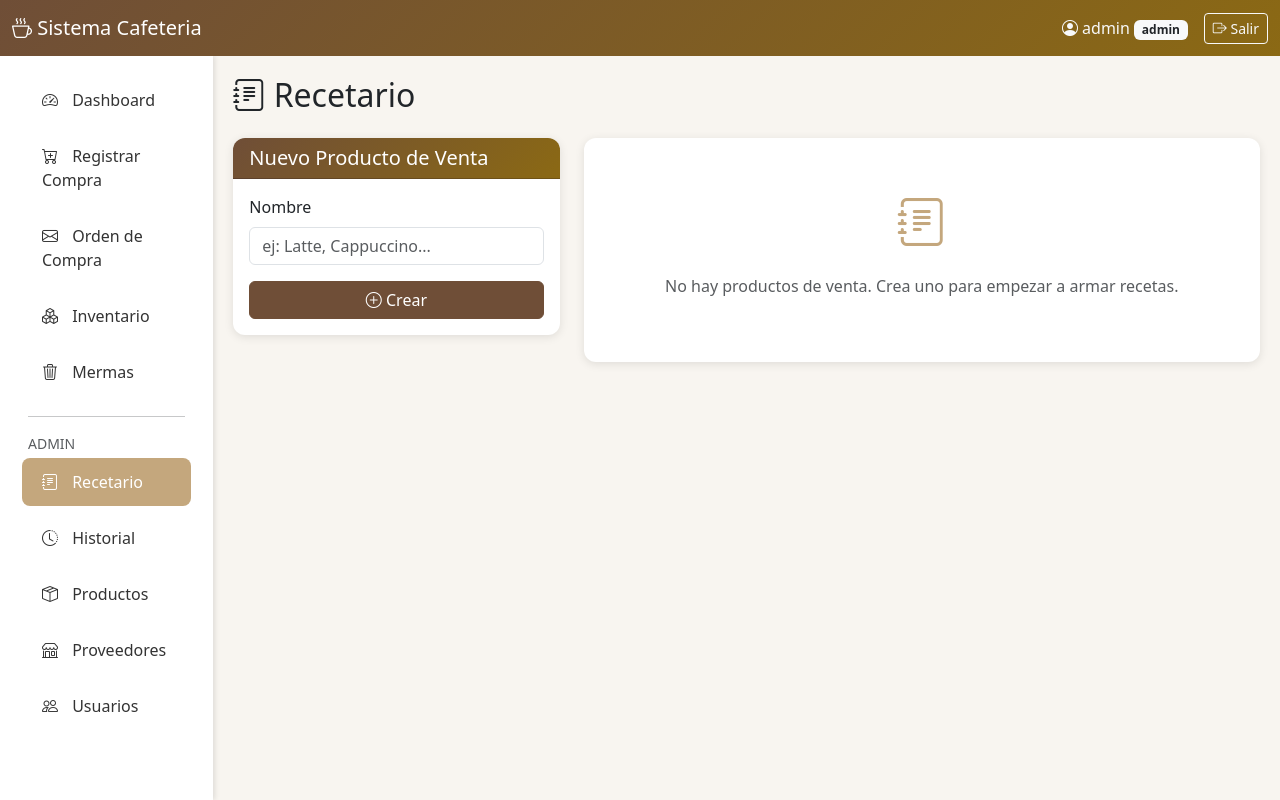
After one commit to Elcapito2003/cafe-sistema, a Flask app: page /recetario in a window 1280 px wide. The commit adds this page. Run offline with Flask 3, Linux system fonts and the light colour scheme; a user stored in the database is signed in; data that the repository does not hold is empty.

Commit message:
Agregar modulo de recetario con productos de venta e ingredientes
Co-Authored-By: Claude Opus 4.5 <noreply@anthropic.com>

```diff
--- a/app.py
+++ b/app.py
@@ -1,7 +1,7 @@
 from flask import Flask, render_template, request, redirect, url_for, flash, jsonify
 from flask_login import LoginManager, login_user, logout_user, login_required, current_user
 from config import Config
-from models import db, Usuario, Proveedor, Producto, ProductoProveedor, Compra, MovimientoInventario
+from models import db, Usuario, Proveedor, Producto, ProductoProveedor, Compra, MovimientoInventario, ProductoVenta, RecetaIngrediente
 from datetime import datetime
 import smtplib
 from email.mime.text import MIMEText
@@ -546,6 +546,87 @@ def api_inventario_estado():
         })
     return jsonify(resultado)
 
+# --- RECETARIO ---
+@app.route('/recetario', methods=['GET', 'POST'])
+@login_required
+def recetario():
+    if current_user.rol != 'admin':
+        flash('Acceso denegado', 'error')
+        return redirect(url_for('dashboard'))
+
+    if request.method == 'POST':
+        action = request.form.get('action')
+
+        if action == 'crear_producto_venta':
+            nombre = request.form.get('nombre')
+            if nombre:
+                if ProductoVenta.query.filter_by(nombre=nombre).first():
+                    flash('Este producto de venta ya existe', 'error')
+                else:
+                    pv = ProductoVenta(nombre=nombre)
+                    db.session.add(pv)
+                    db.session.commit()
+                    flash(f'Producto de venta "{nombre}" creado', 'success')
+            else:
+                flash('El nombre es obligatorio', 'error')
+
+        elif action == 'agregar_ingrediente':
+            producto_venta_id = request.form.get('producto_venta_id')
+            producto_id = request.form.get('producto_id')
+            cantidad = request.form.get('cantidad', 0)
+
+            if producto_venta_id and producto_id and float(cantidad) > 0:
+                existente = RecetaIngrediente.query.filter_by(
+                    producto_venta_id=producto_venta_id, producto_id=producto_id
+                ).first()
+
+                if existente:
+                    existente.cantidad = float(cantidad)
+                else:
+                    ri = RecetaIngrediente(
+                        producto_venta_id=int(producto_venta_id),
+                        producto_id=int(producto_id),
+                        cantidad=float(cantidad)
+                    )
+                    db.session.add(ri)
+
+                db.session.commit()
+                flash('Ingrediente agregado a la receta', 'success')
+            else:
+                flash('Faltan datos para agregar ingrediente', 'error')
+
+        return redirect(url_for('recetario'))
+
+    productos_venta = ProductoVenta.query.all()
+    productos = Producto.query.all()
+    return render_template('recetario.html', productos_venta=productos_venta, productos=productos)
+
+@app.route('/recetario/eliminar-producto/<int:id>')
+@login_required
+def eliminar_producto_venta(id):
+    if current_user.rol != 'admin':
+        flash('Acceso denegado', 'error')
+        return redirect(url_for('dashboard'))
+
+    pv = ProductoVenta.query.get_or_404(id)
+    db.session.delete(pv)
+    db.session.commit()
+    flash(f'Producto de venta "{pv.nombre}" eliminado', 'success')
+    return redirect(url_for('recetario'))
+
+@app.route('/recetario/eliminar-ingrediente/<int:id>')
+@login_required
+def eliminar_ingrediente_receta(id):
+    if current_user.rol != 'admin':
+        flash('Acceso denegado', 'error')
+        return redirect(url_for('dashboard'))
+
+    ri = RecetaIngrediente.query.get_or_404(id)
+    db.session.delete(ri)
+    db.session.commit()
+    flash('Ingrediente eliminado de la receta', 'success')
+    return redirect(url_for('recetario'))
+
 # --- MERMAS ---
 @app.route('/mermas', methods=['GET', 'POST'])
 @login_required
--- a/templates/base.html
+++ b/templates/base.html
@@ -152,6 +152,9 @@
                     {% if current_user.rol == 'admin' %}
                     <hr class="mx-3">
                     <small class="text-muted px-3">ADMIN</small>
+                    <a class="nav-link {% if request.endpoint == 'recetario' %}active{% endif %}" href="{{ url_for('recetario') }}">
+                        <i class="bi bi-journal-text"></i> Recetario
+                    </a>
                     <a class="nav-link {% if request.endpoint == 'historial' %}active{% endif %}" href="{{ url_for('historial') }}">
                         <i class="bi bi-clock-history"></i> Historial
                     </a>
--- /dev/null
+++ b/templates/recetario.html
@@ -0,0 +1,142 @@
+{% extends 'base.html' %}
+
+{% block title %}Recetario - Sistema Cafeteria{% endblock %}
+
+{% block content %}
+<h2 class="mb-4"><i class="bi bi-journal-text"></i> Recetario</h2>
+
+<div class="row">
+    <div class="col-md-4">
+        <!-- Crear producto de venta -->
+        <div class="card mb-4">
+            <div class="card-header">
+                <h5 class="mb-0">Nuevo Producto de Venta</h5>
+            </div>
+            <div class="card-body">
+                <form method="POST">
+                    <input type="hidden" name="action" value="crear_producto_venta">
+                    <div class="mb-3">
+                        <label class="form-label">Nombre</label>
+                        <input type="text" name="nombre" class="form-control" placeholder="ej: Latte, Cappuccino..." required>
+                    </div>
+                    <button type="submit" class="btn btn-primary w-100">
+                        <i class="bi bi-plus-circle"></i> Crear
+                    </button>
+                </form>
+            </div>
+        </div>
+
+        <!-- Agregar ingrediente a receta -->
+        {% if productos_venta %}
+        <div class="card mb-4">
+            <div class="card-header">
+                <h5 class="mb-0">Agregar Ingrediente a Receta</h5>
+            </div>
+            <div class="card-body">
+                <form method="POST">
+                    <input type="hidden" name="action" value="agregar_ingrediente">
+                    <div class="mb-3">
+                        <label class="form-label">Producto de Venta</label>
+                        <select name="producto_venta_id" class="form-select" required>
+                            <option value="">Seleccionar...</option>
+                            {% for pv in productos_venta %}
+                            <option value="{{ pv.id }}">{{ pv.nombre }}</option>
+                            {% endfor %}
+                        </select>
+                    </div>
+                    <div class="mb-3">
+                        <label class="form-label">Ingrediente</label>
+                        <select name="producto_id" id="ingrediente_select" class="form-select" required>
+                            <option value="">Seleccionar...</option>
+                            {% for p in productos %}
+                            <option value="{{ p.id }}" data-unidad="{{ p.unidad }}">{{ p.nombre }}</option>
+                            {% endfor %}
+                        </select>
+                    </div>
+                    <div class="mb-3">
+                        <label class="form-label">Cantidad por receta</label>
+                        <div class="input-group">
+                            <input type="number" name="cantidad" class="form-control" step="0.01" min="0.01" required>
+                            <span class="input-group-text" id="ingrediente_unidad">--</span>
+                        </div>
+                    </div>
+                    <button type="submit" class="btn btn-success w-100">
+                        <i class="bi bi-plus"></i> Agregar Ingrediente
+                    </button>
+                </form>
+            </div>
+        </div>
+        {% endif %}
+    </div>
+
+    <div class="col-md-8">
+        {% if productos_venta %}
+            {% for pv in productos_venta %}
+            <div class="card mb-3">
+                <div class="card-header d-flex justify-content-between align-items-center">
+                    <h5 class="mb-0"><i class="bi bi-cup-hot"></i> {{ pv.nombre }}</h5>
+                    <a href="{{ url_for('eliminar_producto_venta', id=pv.id) }}"
+                       class="btn btn-sm btn-danger"
+                       onclick="return confirm('Eliminar {{ pv.nombre }} y toda su receta?')">
+                        <i class="bi bi-trash"></i> Eliminar
+                    </a>
+                </div>
+                <div class="card-body">
+                    {% if pv.ingredientes %}
+                    <div class="table-responsive">
+                        <table class="table table-hover mb-0">
+                            <thead>
+                                <tr>
+                                    <th>Ingrediente</th>
+                                    <th>Cantidad</th>
+                                    <th>Unidad</th>
+                                    <th></th>
+                                </tr>
+                            </thead>
+                            <tbody>
+                                {% for ri in pv.ingredientes %}
+                                <tr>
+                                    <td><strong>{{ ri.producto.nombre }}</strong></td>
+                                    <td>{{ ri.cantidad }}</td>
+                                    <td>{{ ri.producto.unidad }}</td>
+                                    <td>
+                                        <a href="{{ url_for('eliminar_ingrediente_receta', id=ri.id) }}"
+                                           class="btn btn-sm btn-outline-danger"
+                                           onclick="return confirm('Quitar {{ ri.producto.nombre }} de la receta?')">
+                                            <i class="bi bi-x-circle"></i>
+                                        </a>
+                                    </td>
+                                </tr>
+                                {% endfor %}
+                            </tbody>
+                        </table>
+                    </div>
+                    {% else %}
+                    <p class="text-muted mb-0"><i class="bi bi-info-circle"></i> Sin ingredientes. Agrega ingredientes desde el formulario.</p>
+                    {% endif %}
+                </div>
+            </div>
+            {% endfor %}
+        {% else %}
+        <div class="card">
+            <div class="card-body text-center py-5">
+                <i class="bi bi-journal-text" style="font-size: 3rem; color: var(--secondary-color);"></i>
+                <p class="text-muted mt-3">No hay productos de venta. Crea uno para empezar a armar recetas.</p>
+            </div>
+        </div>
+        {% endif %}
+    </div>
+</div>
+{% endblock %}
+
+{% block scripts %}
+<script>
+var ingSelect = document.getElementById('ingrediente_select');
+if (ingSelect) {
+    ingSelect.addEventListener('change', function() {
+        var sel = this.options[this.selectedIndex];
+        document.getElementById('ingrediente_unidad').textContent = sel.dataset.unidad || '--';
+    });
+}
+</script>
+{% endblock %}
```
Also changed, not shown: models.py (+23 -0 lines).
